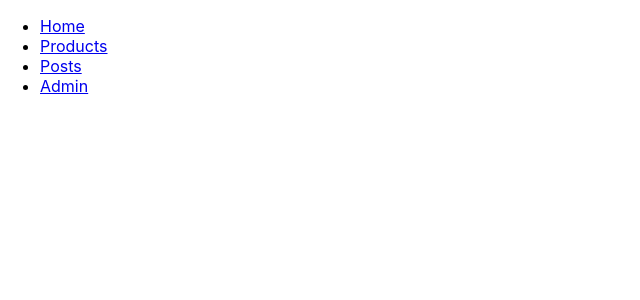
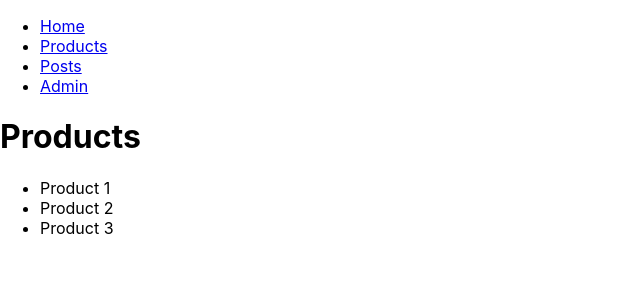
Before and after one commit to amexabee/router-app, a React (Create React App) app: page /products in a window 1280 px wide. Shown: the top 300 px of the page, without its empty margins (0-640 px from the left). Built offline with nearby package versions, Linux system fonts and the light colour scheme.

Commit message:
Add basic routing

```diff
--- a/package.json
+++ b/package.json
@@ -8,6 +8,7 @@
     "@testing-library/user-event": "^13.5.0",
     "react": "^18.2.0",
     "react-dom": "^18.2.0",
+    "react-router-dom": "^6.6.2",
     "react-scripts": "5.0.1",
     "web-vitals": "^2.1.4"
   },
--- a/src/App.js
+++ b/src/App.js
@@ -1,4 +1,5 @@
 import React, { Component } from 'react';
+import { Route, Routes } from 'react-router-dom';
 import NavBar from './components/navbar';
 import Products from './components/products';
 import Posts from './components/posts';
@@ -8,13 +9,22 @@ import ProductsDetails from './components/productsDetails';
 import NotFound from './components/notFound';
 import './App.css';
 
-function App() {
-  return (
-    <div>
-      <NavBar />
-      <div className="content"></div>
-    </div>
-  );
+class App extends Component {
+  render() {
+    return (
+      <div>
+        <NavBar />
+        <div className="content">
+          <Routes>
+            <Route path="/products" element={<Products />} />
+            <Route path="/posts" element={<Posts />} />
+            <Route path="/admin" element={<Dashboard />} />
+            <Route path="/" element={<Home />} />
+          </Routes>
+        </div>
+      </div>
+    );
+  }
 }
 
 export default App;
--- a/src/components/navbar.jsx
+++ b/src/components/navbar.jsx
@@ -1,19 +1,20 @@
 import React from 'react';
+import { Link } from 'react-router-dom';
 
 const NavBar = () => {
   return (
     <ul>
       <li>
-        <a href="/">Home</a>
+        <Link to="/">Home</Link>
       </li>
       <li>
-        <a href="/products">Products</a>
+        <Link to="/products">Products</Link>
       </li>
       <li>
-        <a href="/posts/2018/06">Posts</a>
+        <Link to="/posts">Posts</Link>
       </li>
       <li>
-        <a href="/admin">Admin</a>
+        <Link to="/admin">Admin</Link>
       </li>
     </ul>
   );
--- a/src/components/products.jsx
+++ b/src/components/products.jsx
@@ -2,6 +2,8 @@ import React from 'react';
 
 const Products = () => {
   return (
+    <>
+      <h1>Products</h1>
       <ul>
         <li>
           <a>Product 1</a>
@@ -13,6 +15,7 @@ const Products = () => {
           <a>Product 3</a>
         </li>
       </ul>
+    </>
   );
 };
 
--- a/src/index.js
+++ b/src/index.js
@@ -1,14 +1,15 @@
 import React from 'react';
 import ReactDOM from 'react-dom/client';
+import { BrowserRouter } from 'react-router-dom';
 import './index.css';
 import App from './App';
 import reportWebVitals from './reportWebVitals';
 
 const root = ReactDOM.createRoot(document.getElementById('root'));
 root.render(
-  <React.StrictMode>
+  <BrowserRouter>
     <App />
-  </React.StrictMode>
+  </BrowserRouter>
 );
 
 // If you want to start measuring performance in your app, pass a function
```
Also changed, not shown: 1 other file (tests, documents, lock files or other folders). Lines whose indentation alone changed are shown as unchanged.
